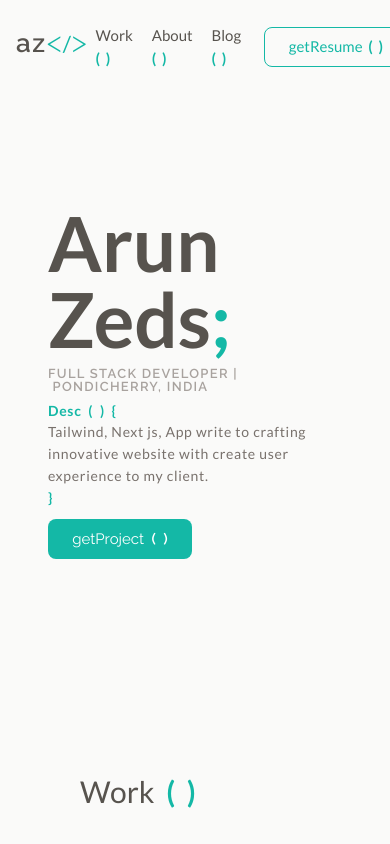
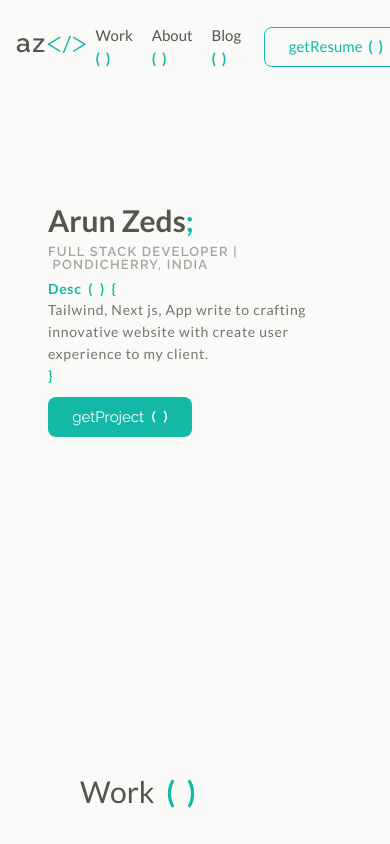
Before and after one commit to aruncodr/arunzeds, a Next.js app: page / in a window 390 px wide. Shown: the top 844 px of the page. Built offline with nearby package versions, Linux system fonts and the light colour scheme.

Commit message:
ui changed

```diff
--- a/app/page.js
+++ b/app/page.js
@@ -20,7 +20,7 @@ export default function Home() {
 
     <div className='flex  h-[680px]'>
       <div className='md:w-1/2 pt-28 pl-12 md:pl-28'>
-          <div className={`${lato.className} leading-none font-semibold text-[76px]`}>
+          <div className={`${lato.className} leading-none font-semibold text-3xl md:text-[76px]`}>
               Arun Zeds<span className='text-teal-500'>;</span>
           </div>
             {/* h1 - 7xl | h2 - xs | test - 14px */}
```
